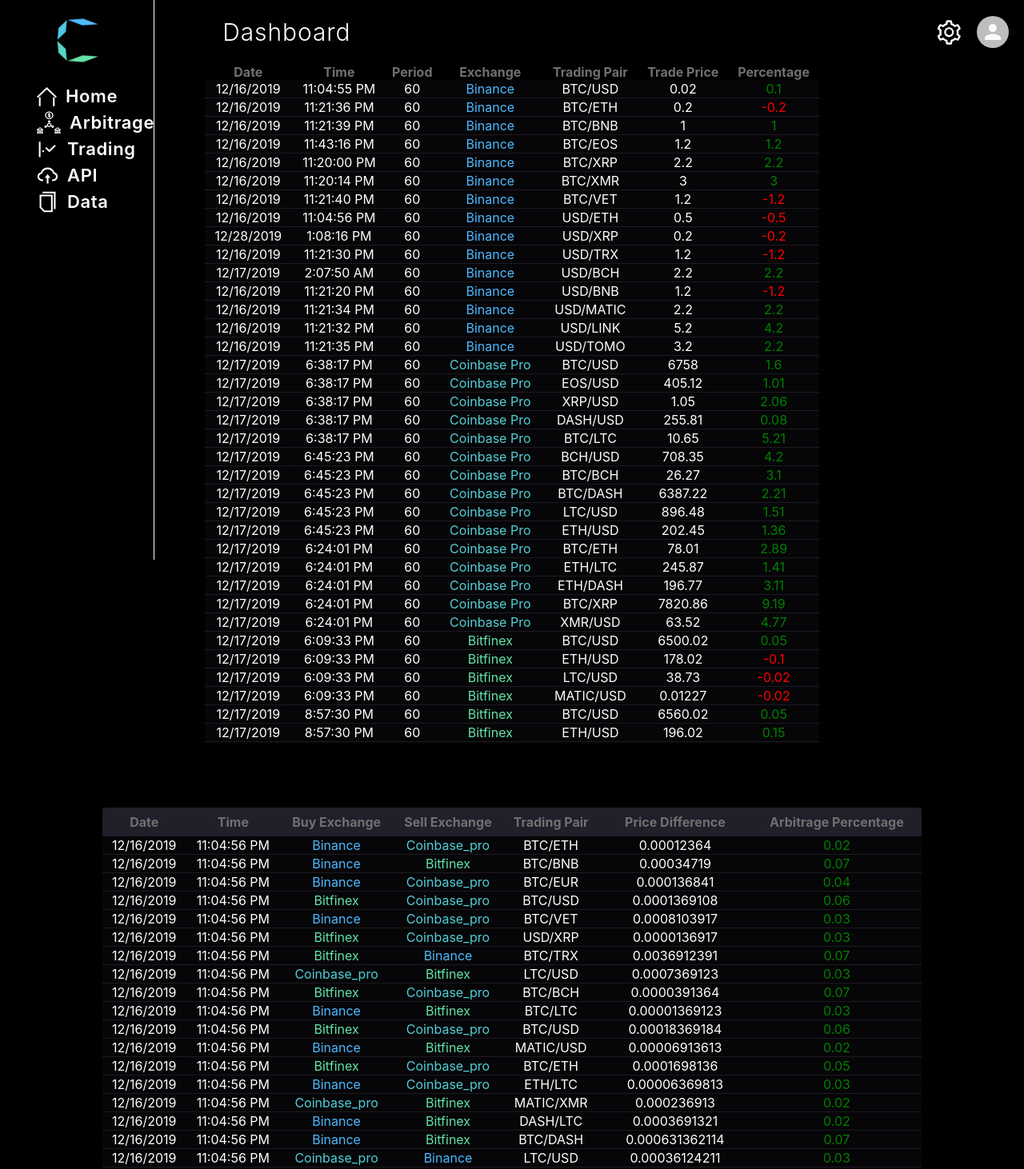
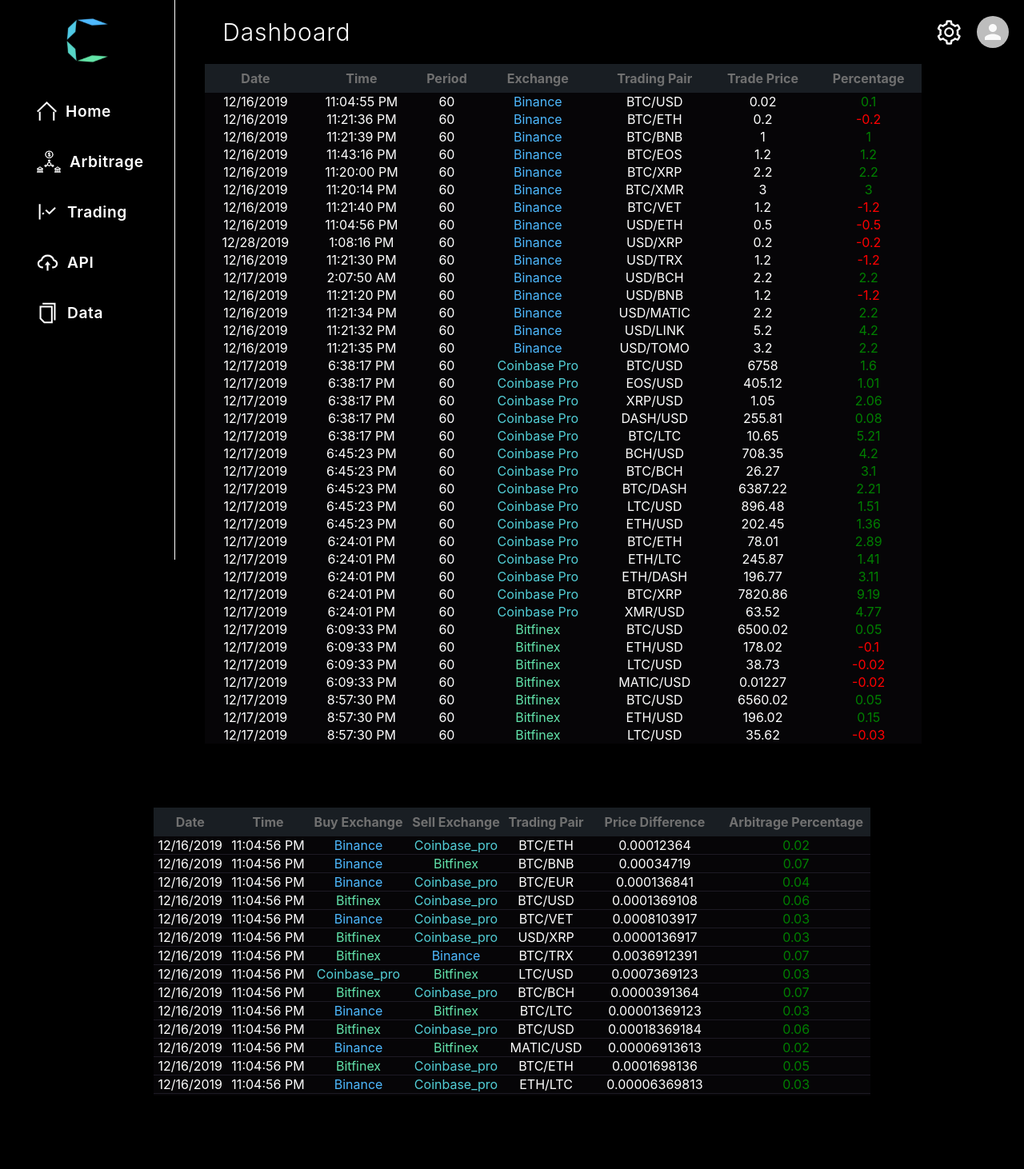
Before and after one commit to BloomTech-Labs/cryptolytic-fe, a React (Create React App) app: page / in a window 1280 px wide. Shown: the top 1462 px of the page at 80% size. After the commit the page ends 1370 px from the top, so only its background shows below. Built offline with nearby package versions, Linux system fonts and the light colour scheme.

Commit message:
Implemented sticky header for both dashboards and applied uniform styling

```diff
--- a/src/Components/ArbitrageDashboardTable/ArbitrageDashboardTable.js
+++ b/src/Components/ArbitrageDashboardTable/ArbitrageDashboardTable.js
@@ -10,11 +10,14 @@ import TableBody from "@material-ui/core/TableBody";
 
 const useStyles = makeStyles({
   table: {
-    width: "80%",
+    width: "70%",
     margin: "5rem auto",
     background: "rgba(35, 32, 44, 0.8)",
     boxShadow: "0px 4px 4px rgba(0, 0, 0, 0.25)",
     borderRadius: "10px 10px 0px 0px"
+  },
+  tableContainer: {
+    maxHeight: 440
   }
 });
 
@@ -246,7 +249,7 @@ const ArbitrageDashboardTable = () => {
   const classes = useStyles();
 
   return (
-    <TableContainer>
+    <TableContainer className={classes.tableContainer}>
       <Table className={classes.table}>
         <TableHead>
           <TableHeaderRow headerData={headerData} />
--- a/src/Components/ArbitrageDashboardTable/TableHeader.js
+++ b/src/Components/ArbitrageDashboardTable/TableHeader.js
@@ -8,7 +8,18 @@ const TableHeader = ({ header }) => {
     })
     .join(" ");
 
-  return <th style={{ padding: "0.5rem 0" }}>{header}</th>;
+  return (
+    <th
+      style={{
+        padding: "0.5rem 0",
+        position: "sticky",
+        top: 0,
+        background: "#191E23"
+      }}
+    >
+      {header}
+    </th>
+  );
 };
 
 export default TableHeader;
--- a/src/Components/ArbitrageDashboardTable/TableHeaderRow.js
+++ b/src/Components/ArbitrageDashboardTable/TableHeaderRow.js
@@ -6,7 +6,7 @@ import TableRow from "@material-ui/core/TableRow";
 
 const useStyles = makeStyles({
   tablerow: {
-    background: "rgba(35, 32, 44, 0.8)",
+    background: "#23282D",
     color: "rgb(112, 112, 112)"
   }
 });
--- a/src/Components/NavigationBar.js
+++ b/src/Components/NavigationBar.js
@@ -9,7 +9,7 @@ import data from "../images/data-logo.svg";
 
 const useStyles = makeStyles(theme => ({
   NavBar: {
-    width: "15vw",
+    width: "17vw",
     height: "auto",
     backgroundColor: "black",
     boxShadow: "1px 0px 0px",
@@ -39,10 +39,18 @@ const useStyles = makeStyles(theme => ({
     width: "100%",
     textAlign: "left",
     fontWeight: 600,
-    fontSize: "22px",
+    fontSize: "1.2rem",
     lineHeight: "33px",
     letterSpacing: "0.03em",
     display: "flex"
+  },
+  NavBarMenuContainer: {
+    "&:hover": {
+      backgroundColor: "rgba(35, 32, 44, 0.9)",
+      width: "100%",
+      marginLeft: 20,
+      position: "relative"
+    }
   },
   navBarMenuTextCursor: {
     visibility: "hidden",
@@ -57,17 +65,12 @@ const useStyles = makeStyles(theme => ({
   navBarMenuButton: {
     visibility: "visible",
     display: "flex",
+    marginBottom: "30px",
     alignItems: "center",
     width: "100%",
     height: "100%",
     position: "relative",
-    transition: "0.2s ease",
-    "&:hover": {
-      backgroundColor: "rgba(35, 32, 44, 0.9)",
-      width: "13vw",
-      marginLeft: 20,
-      position: "relative"
-    }
+    transition: "0.2s ease"
   }
 }));
 
@@ -75,6 +78,7 @@ function NavigationBar() {
   const classes = useStyles();
   return (
     <div className={classes.NavBar}>
+      <div className={classes.NavMenuContainer}>
         <div className={classes.NavBarLogo}>
           <img src={logo} className={classes.Logo} />
         </div>
@@ -100,6 +104,7 @@ function NavigationBar() {
           ))}
         </div>
       </div>
+    </div>
   );
 }
 
--- a/src/Components/TradingDashboardTable/TableHeader.js
+++ b/src/Components/TradingDashboardTable/TableHeader.js
@@ -16,10 +16,9 @@ const TableHeader = ({ header }) => {
     <th
       style={{
         padding: "0.5rem 0",
-        padding: "0",
         position: "sticky",
         top: 0,
-        background: "black"
+        background: "#191E23"
       }}
     >
       {header}
--- a/src/Components/TradingDashboardTable/TableHeaderRow.js
+++ b/src/Components/TradingDashboardTable/TableHeaderRow.js
@@ -7,9 +7,7 @@ import zIndex from "@material-ui/core/styles/zIndex";
 
 const useStyles = makeStyles({
   tablerow: {
-    background: "rgba(35, 32, 44, 0.8)",
-    color: "rgb(112, 112, 112)",
-    background: "black"
+    color: "rgb(112, 112, 112)"
   }
 });
 
--- a/src/Components/TradingDashboardTable/TradingDashboardTable.js
+++ b/src/Components/TradingDashboardTable/TradingDashboardTable.js
@@ -10,13 +10,14 @@ import TableBody from "@material-ui/core/TableBody";
 const useStyles = makeStyles({
   table: {
     marginLeft: "20vw",
-    width: "60%",
+    width: "70%",
     background: "rgba(35, 32, 44, 0.8)",
     boxShadow: "0px 4px 4px rgba(0, 0, 0, 0.25)"
   },
   tableContainer: {
     maxHeight: 850
-  }
+  },
+  tableHeaderStyle: {}
 });
 
 const TradingDashboardTable = () => {
@@ -441,8 +442,8 @@ const TradingDashboardTable = () => {
 
   return (
     <TableContainer className={classes.tableContainer}>
-      <Table className={classes.table}>
-        <TableHead>
+      <Table stickyHeader aria-label='sticky table' className={classes.table}>
+        <TableHead className={classes.tableHeaderStyle}>
           <TableHeaderRow headerData={headerData} />
         </TableHead>
         <TableBody className={classes.tableBody}>
```
Lines whose indentation alone changed are shown as unchanged.
